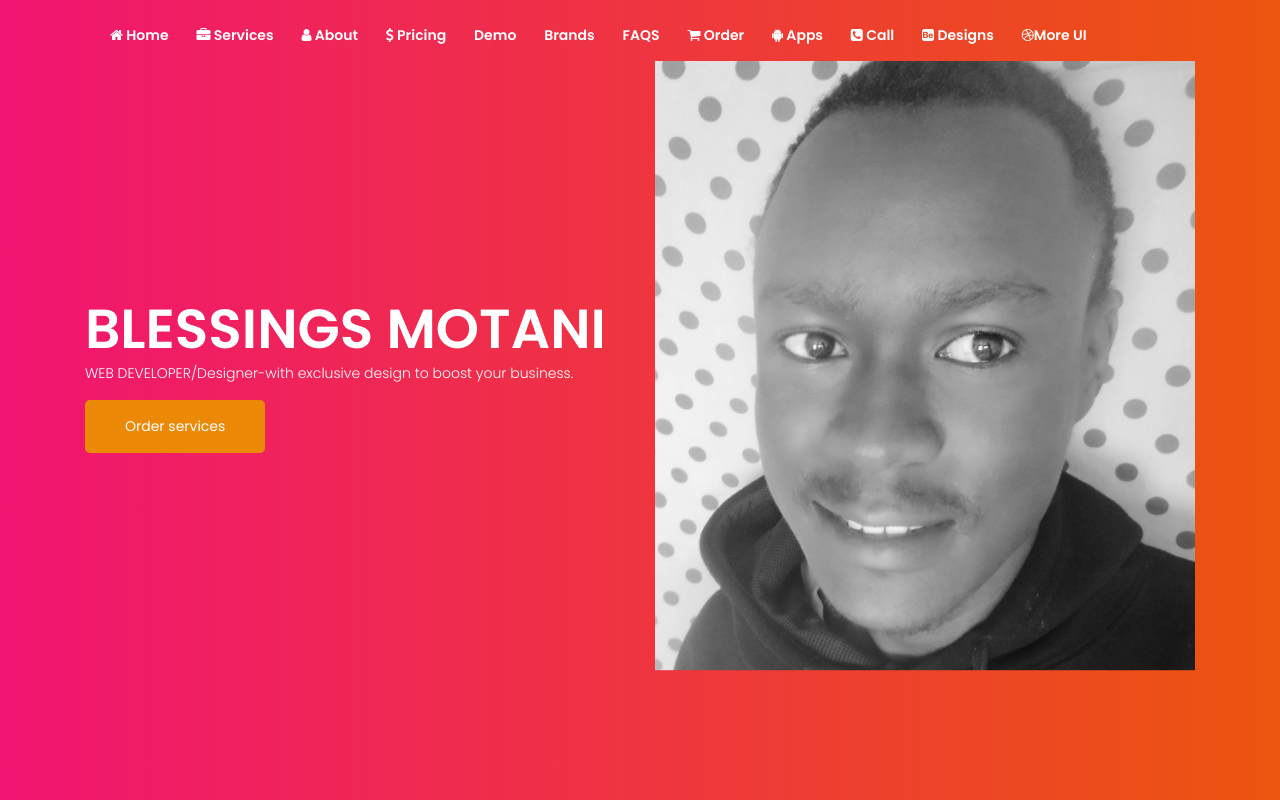
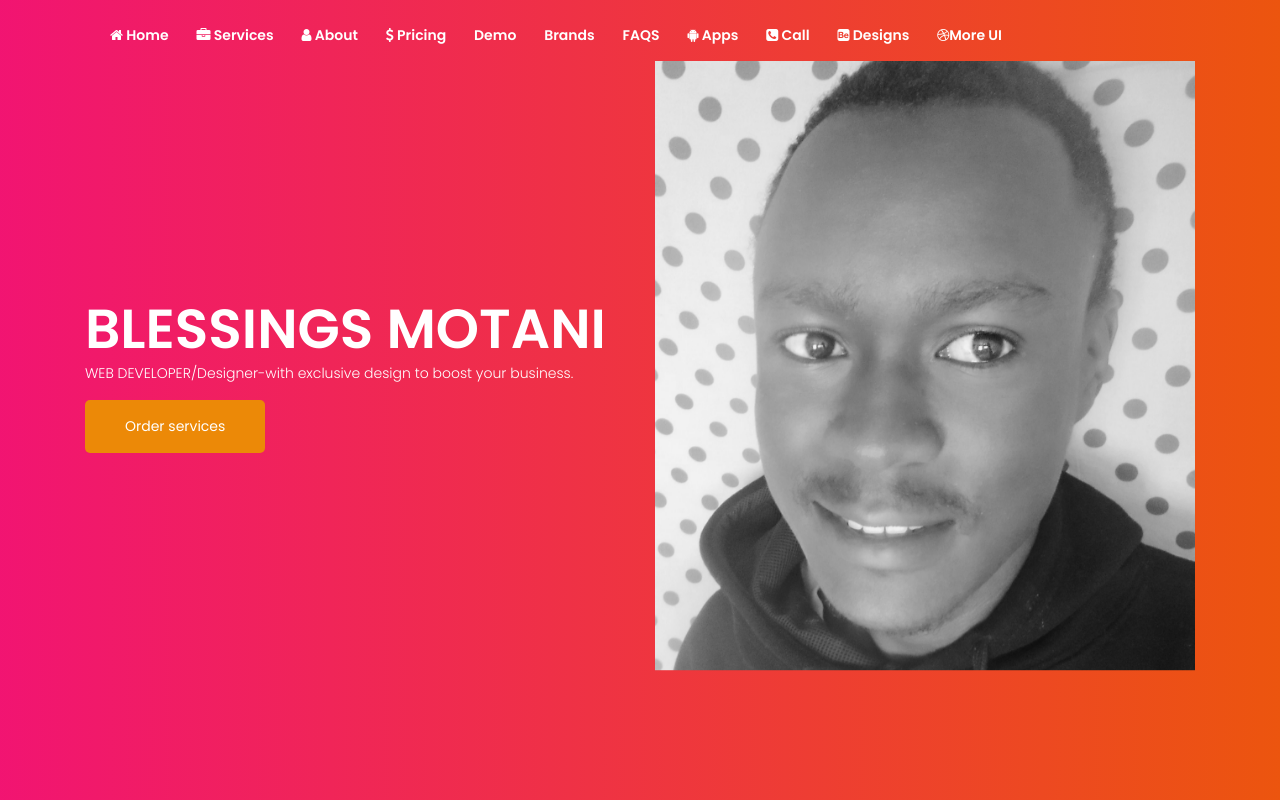
Before and after one commit to blessingsmotani/blessingsmotani3.github.io, a plain HTML site: page index.html in a window 1280 px wide. Shown: the top 800 px of the page. Drawn offline with Linux system fonts and the light colour scheme; a script that the page names is missing.

Commit message:
Update index.html

```diff
--- a/index.html
+++ b/index.html
@@ -108,9 +108,7 @@ CSS
                                     </li>
 
 
-                                    <li>
-                                        <a href="#contact-section"><i class="fa fa-shopping-cart" aria-hidden="true"></i> Order</a>
-                                    </li>
+
                                     <li>
                                         <a href="#download-section"><i class="fa fa-android" aria-hidden="true"></i> Apps</a>
                                     </li>
```
